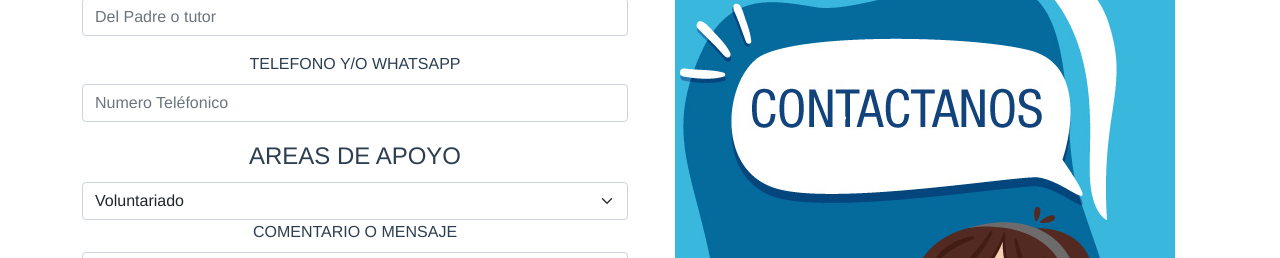
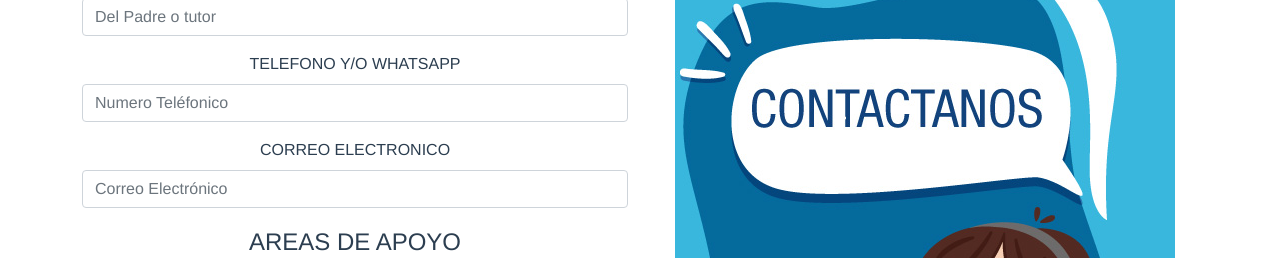
Before and after one commit to JulianARojasBernal/tinautismo, a Vue app: page /contacto in a window 1280 px wide. Shown: the part 880-1138 px from the top of the page. Built offline with nearby package versions, Linux system fonts and the light colour scheme.

Commit message:
formulario email

```diff
--- a/src/views/AyudanosView.vue
+++ b/src/views/AyudanosView.vue
@@ -65,6 +65,11 @@
                 <input type="text" id="disabledTextInput" class="form-control" placeholder="Numero Teléfonico">
               </div>
               <div>
+              <div class="mb-3">
+                <label for="email" class="form-label">CORREO ELECTRONICO</label>
+                <input type="email" id="email" class="form-control" placeholder="Correo Electrónico"/>
+              </div>
+
                 <legend>
                   AREAS DE APOYO
                 </legend>
--- a/src/views/CitasyAdmicionesView.vue
+++ b/src/views/CitasyAdmicionesView.vue
@@ -25,6 +25,10 @@
               <div class="mb-3">
                 <label for="enableTextInput" class="form-label">TELEFONO Y/O WHATSAPP</label>
                 <input type="text" id="disabledTextInput" class="form-control" placeholder="Numero Teléfonico">
+              </div>
+
+              <div class="mb-3"> <label for="email" class="form-label">CORREO ELECTRONICO</label>
+                <input type="email" id="email" class="form-control" placeholder="Correo Electrónico"/>
               </div>
 
               <div class="mb-3">
--- a/src/views/ContactoView.vue
+++ b/src/views/ContactoView.vue
@@ -42,6 +42,17 @@
                 id="disabledTextInput"
                 class="form-control"
                 placeholder="Numero Teléfonico"
+              />
+            </div>
+            <div class="mb-3">
+              <label for="email" class="form-label"
+                >CORREO ELECTRONICO</label
+              >
+              <input
+                type="email"
+                id="email"
+                class="form-control"
+                placeholder="Correo Electrónico"
               />
             </div>
             <div>
```
Also changed, not shown: 2 other files (tests, documents, lock files or other folders).
